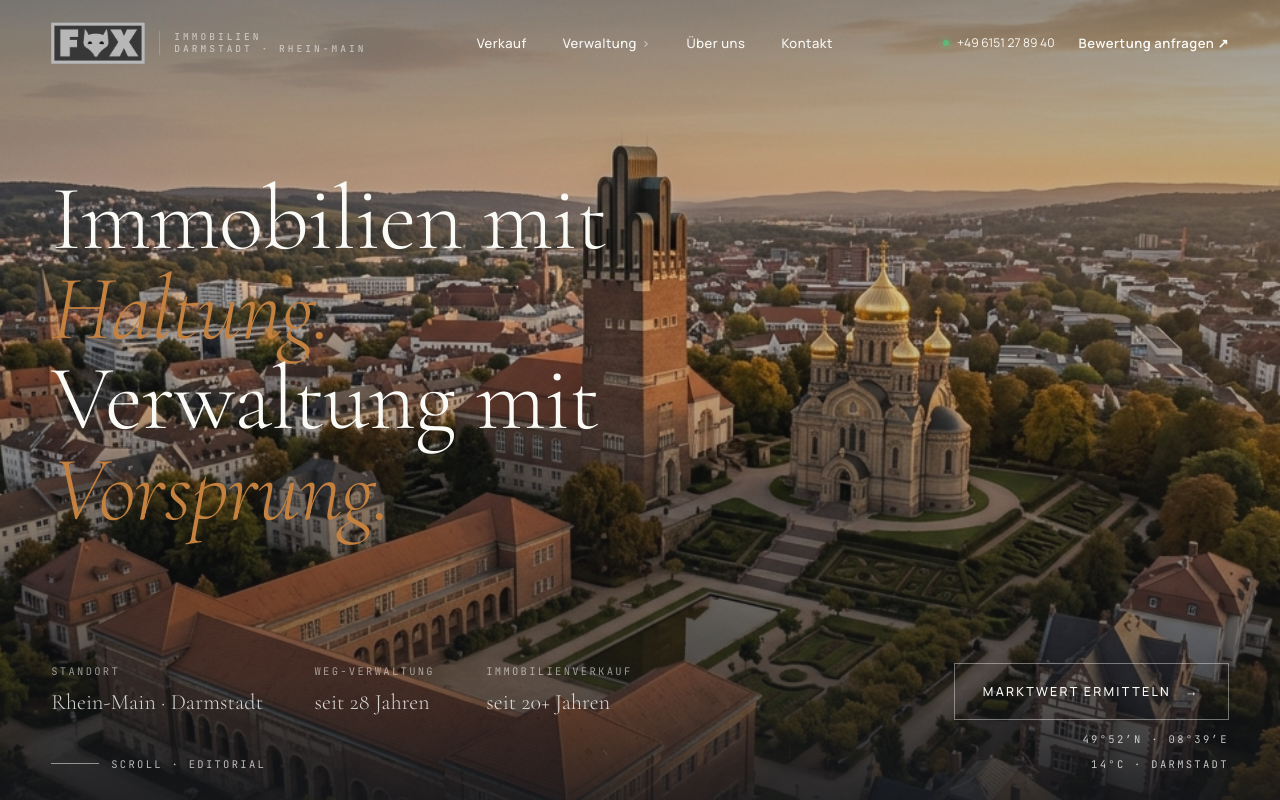
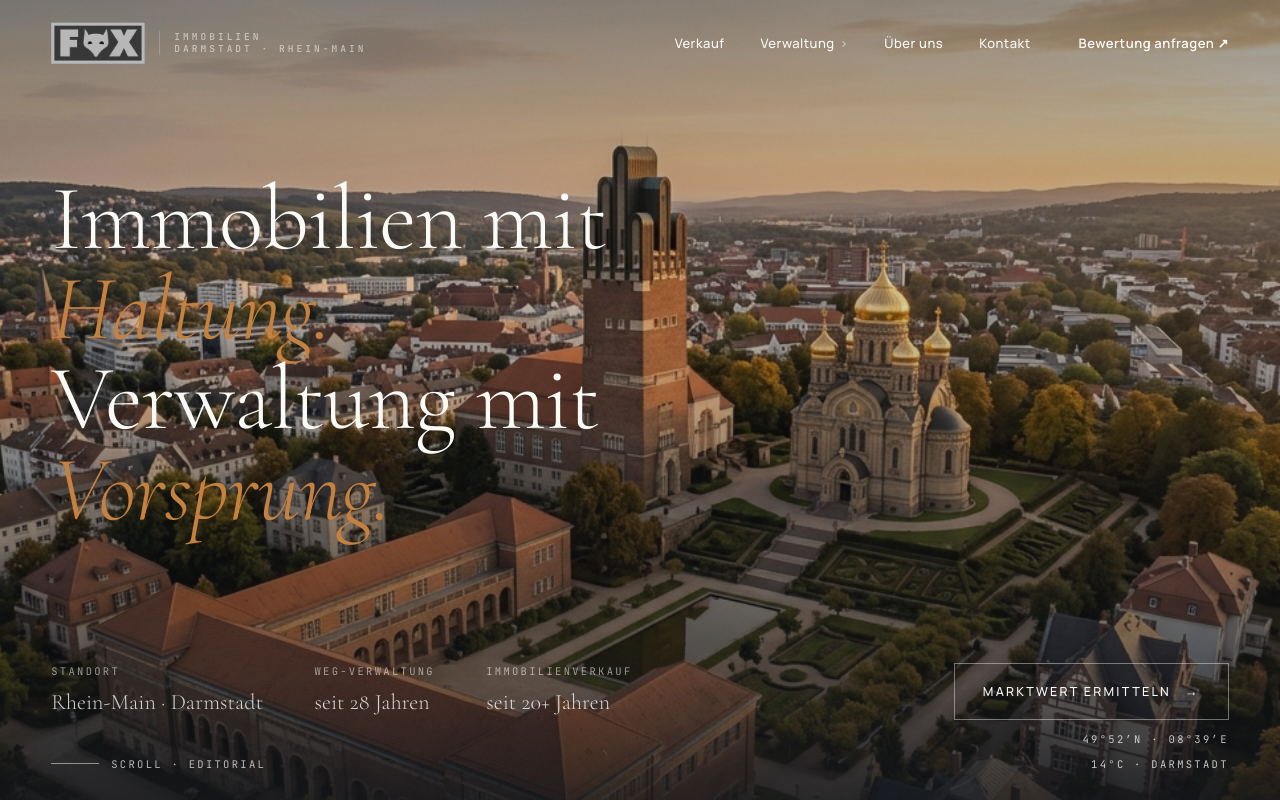
Before and after one commit to pnzyyy/FOXV2, a Next.js app: page / in a window 1280 px wide. Shown: the top 800 px of the page. Built offline with nearby package versions, Linux system fonts and the light colour scheme.

Commit message:
style: remove phone number from navbar and adjust alignment

```diff
--- a/components/Nav.jsx
+++ b/components/Nav.jsx
@@ -93,10 +93,6 @@ export default function Nav() {
 
         {/* Desktop Right */}
         <div className="nav-right">
-          <span className="nav-cta-line" aria-hidden="true">
-            <span className="dot-live" />
-            <span>+49 6151 27 89 40</span>
-          </span>
           <Link href="/marktwertanalyse" className="nav-link" style={{ fontWeight: 600 }}>
             Bewertung anfragen ↗
           </Link>
--- a/styles.css
+++ b/styles.css
@@ -200,6 +200,8 @@ img { display: block; max-width: 100%; }
   display: flex;
   gap: 36px;
   align-items: center;
+  margin-left: auto;
+  margin-right: 48px;
 }
 .nav-link {
   font-size: 13px;
```
